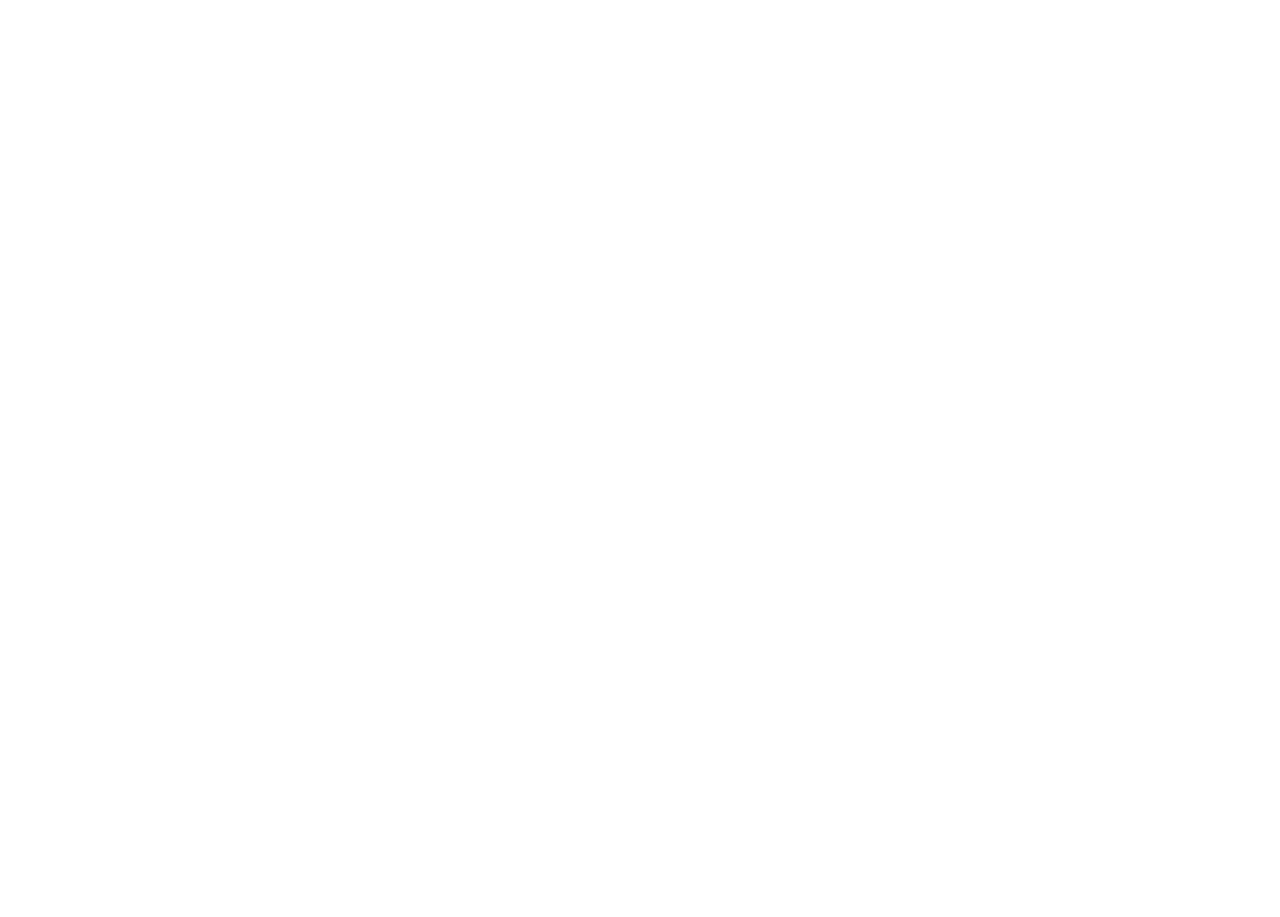
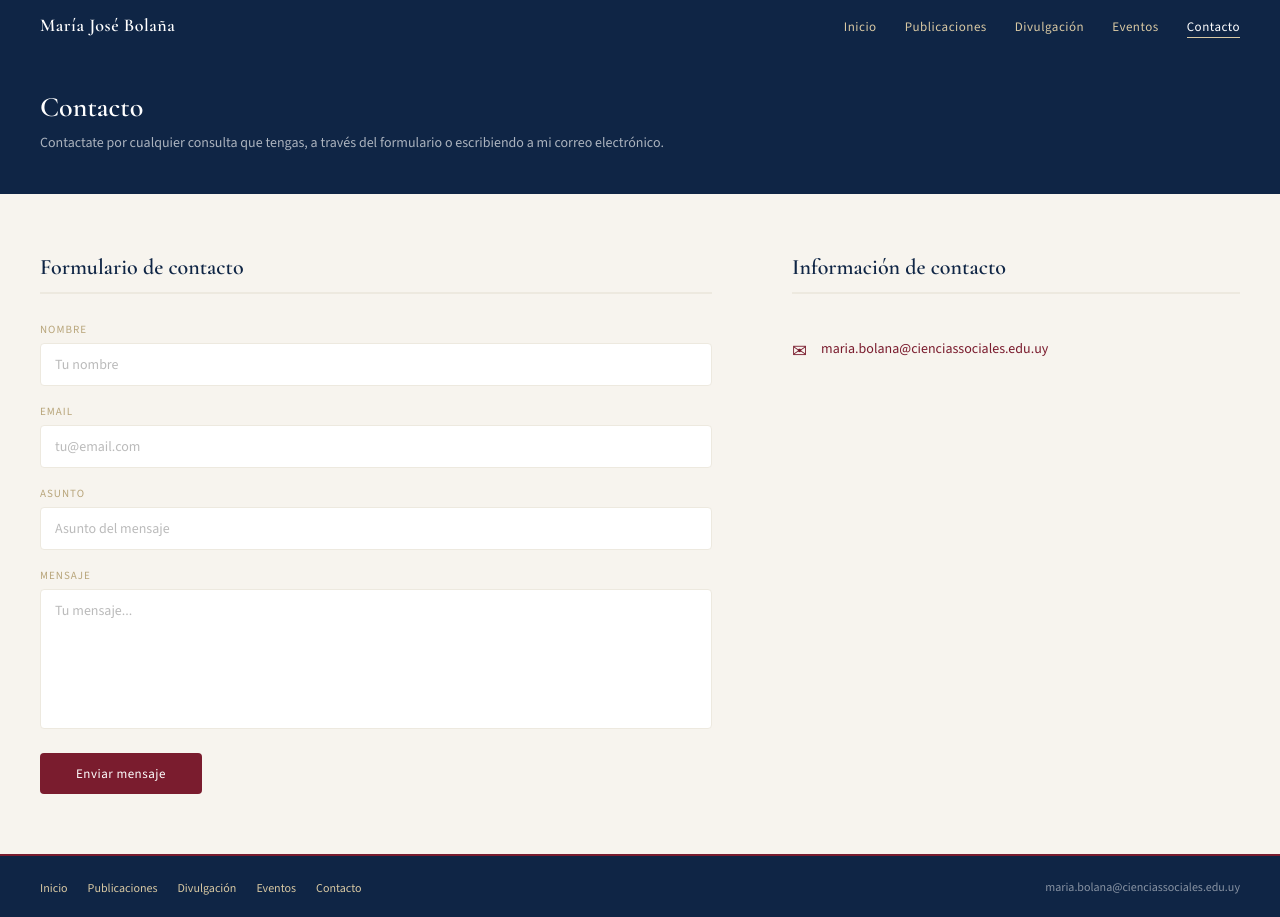
Before and after one commit to juliapresa/mariajosebola-a, a plain HTML site: page pages/contacto.html in a window 1280 px wide. Before the commit the page ends 800 px from the top, so only its background shows below. Drawn offline with nearby package versions, Linux system fonts and the light colour scheme.

Commit message:
agrego contacto

```diff
--- a/css/contacto.css
+++ b/css/contacto.css
@@ -0,0 +1,226 @@
+@import url('https://fonts.googleapis.com/css2?family=Cormorant+Garamond:wght@400;500;600&family=Source+Sans+3:wght@400;500&display=swap');
+
+:root {
+  --azul: #0f2545;
+  --azul-claro: #1a3560;
+  --borgona: #7A1C2E;
+  --borgona-claro: #912233;
+  --arena: #D9C9A3;
+  --arena-dark: #b8a57a;
+  --crema: #F7F4EE;
+  --crema-dark: #ede9df;
+  --tinta: #1a1a1a;
+}
+
+* { box-sizing: border-box; margin: 0; padding: 0; }
+
+body {
+  font-family: 'Source Sans 3', sans-serif;
+  background: #e8e4dc;
+  color: var(--tinta);
+  overflow-x: hidden;
+  animation: fadeInPage 0.4s ease;
+}
+
+@keyframes fadeInPage {
+  from { opacity: 0; transform: translateY(8px); }
+  to   { opacity: 1; transform: translateY(0); }
+}
+
+/* ── CONTENEDOR ── */
+.contenedor { width: 100%; }
+
+/* ── NAVBAR ── */
+.navbar {
+  background: var(--azul);
+  padding: 14px max(40px, calc((100% - 1400px) / 2));
+  display: flex;
+  justify-content: space-between;
+  align-items: center;
+  position: sticky;
+  top: 0;
+  z-index: 100;
+}
+.navbar-brand {
+  font-family: 'Cormorant Garamond', serif;
+  color: white;
+  font-size: 18px;
+  font-weight: 600;
+  letter-spacing: 0.5px;
+  text-decoration: none;
+}
+.navbar-links { display: flex; gap: 28px; list-style: none; }
+.navbar-links a {
+  color: var(--arena);
+  font-size: 13px;
+  text-decoration: none;
+  letter-spacing: 0.5px;
+  transition: color 0.2s;
+}
+.navbar-links a:hover,
+.navbar-links a.current {
+  color: white;
+  border-bottom: 1px solid var(--arena);
+  padding-bottom: 2px;
+}
+
+/* ── BLOQUES ── */
+.b-azul  { background: var(--azul);  display: flex; flex-direction: column; align-items: stretch; padding: 40px max(40px, calc((100% - 1400px) / 2)); }
+.b-crema { background: var(--crema); display: flex; flex-direction: column; align-items: stretch; padding: 60px max(40px, calc((100% - 1400px) / 2)); }
+
+.b-azul .titulo { font-family: 'Cormorant Garamond', serif; font-size: 28px; font-weight: 600; color: white; margin-bottom: 8px; }
+
+/* ── FADE IN ── */
+.fade-in { opacity: 0; transform: translateY(28px); transition: opacity 0.6s ease, transform 0.6s ease; }
+.fade-in.visible { opacity: 1; transform: translateY(0); }
+
+/* ── GRID DE CONTACTO ── */
+.contacto-grid {
+  display: grid;
+  grid-template-columns: 1.2fr 0.8fr;
+  gap: 80px;
+  align-items: start;
+}
+
+/* ── FORMULARIO ── */
+.form-titulo {
+  font-family: 'Cormorant Garamond', serif;
+  font-size: 22px;
+  font-weight: 600;
+  color: var(--azul);
+  margin-bottom: 28px;
+  padding-bottom: 12px;
+  border-bottom: 2px solid var(--crema-dark);
+}
+
+.campo {
+  display: flex;
+  flex-direction: column;
+  gap: 6px;
+  margin-bottom: 18px;
+}
+
+.campo label {
+  font-size: 11px;
+  letter-spacing: 1px;
+  text-transform: uppercase;
+  color: var(--arena-dark);
+  font-weight: 500;
+}
+
+.campo input,
+.campo textarea {
+  border: 1px solid var(--crema-dark);
+  border-radius: 4px;
+  padding: 11px 14px;
+  font-size: 14px;
+  font-family: 'Source Sans 3', sans-serif;
+  background: white;
+  color: var(--tinta);
+  transition: border-color 0.2s, box-shadow 0.2s;
+  resize: none;
+}
+
+.campo input:focus,
+.campo textarea:focus {
+  outline: none;
+  border-color: var(--borgona);
+  box-shadow: 0 0 0 3px rgba(122, 28, 46, 0.08);
+}
+
+.campo input::placeholder,
+.campo textarea::placeholder { color: #bbb; }
+
+.campo textarea { height: 140px; }
+
+.btn-enviar {
+  background: var(--borgona);
+  color: white;
+  border: none;
+  padding: 12px 36px;
+  border-radius: 4px;
+  font-size: 13px;
+  font-family: 'Source Sans 3', sans-serif;
+  cursor: pointer;
+  letter-spacing: 0.5px;
+  transition: background 0.2s, transform 0.15s;
+  margin-top: 6px;
+}
+.btn-enviar:hover {
+  background: var(--borgona-claro);
+  transform: translateY(-1px);
+}
+
+/* ── INFO DE CONTACTO ── */
+.info-titulo {
+  font-family: 'Cormorant Garamond', serif;
+  font-size: 22px;
+  font-weight: 600;
+  color: var(--azul);
+  margin-bottom: 28px;
+  padding-bottom: 12px;
+  border-bottom: 2px solid var(--crema-dark);
+}
+
+.info-item {
+  display: flex;
+  align-items: flex-start;
+  gap: 14px;
+  padding: 16px 0;
+  border-bottom: 1px solid var(--crema-dark);
+}
+.info-item:last-of-type { border: none; }
+
+.info-icono {
+  font-size: 18px;
+  color: var(--borgona);
+  flex-shrink: 0;
+  margin-top: 1px;
+}
+
+.info-item p {
+  font-size: 14px;
+  color: var(--tinta);
+  line-height: 1.55;
+}
+
+.info-item a {
+  color: var(--borgona);
+  text-decoration: none;
+  transition: opacity 0.2s;
+}
+.info-item a:hover { opacity: 0.7; }
+
+/* ── FOOTER ── */
+.footer {
+  background: var(--azul);
+  padding: 20px max(40px, calc((100% - 1400px) / 2));
+  display: flex;
+  justify-content: space-between;
+  align-items: center;
+  border-top: 2px solid var(--borgona);
+}
+.footer-links { display: flex; gap: 20px; list-style: none; }
+.footer-links a { color: var(--arena); font-size: 12px; text-decoration: none; }
+.footer-links a:hover { color: white; }
+.footer-mail { font-size: 12px; color: rgba(255,255,255,0.5); }
+
+/* ── HAMBURGER ── */
+.hamburger { display: none; flex-direction: column; gap: 5px; background: none; border: none; cursor: pointer; padding: 4px; }
+.hamburger span { display: block; width: 24px; height: 2px; background: var(--arena); border-radius: 2px; transition: all 0.25s ease; }
+.hamburger.active span:nth-child(1) { transform: translateY(7px) rotate(45deg); }
+.hamburger.active span:nth-child(2) { opacity: 0; }
+.hamburger.active span:nth-child(3) { transform: translateY(-7px) rotate(-45deg); }
+
+/* ── RESPONSIVE ── */
+@media (max-width: 768px) {
+  .hamburger { display: flex; }
+  .navbar-links { display: none; flex-direction: column; gap: 0; position: absolute; top: 100%; left: 0; right: 0; background: var(--azul); padding: 8px 0 16px; border-top: 1px solid rgba(255,255,255,0.1); }
+  .navbar-links.open { display: flex; }
+  .navbar-links li a { display: block; padding: 12px 24px; font-size: 15px; border-bottom: none !important; }
+  .navbar { position: relative; }
+  .b-azul, .b-crema { padding: 28px 24px; }
+  .contacto-grid { grid-template-columns: 1fr; gap: 36px; }
+  .footer { flex-direction: column; gap: 12px; padding: 20px 24px; text-align: center; }
+  .footer-links { flex-wrap: wrap; justify-content: center; }
+}
--- a/pages/contacto.html
+++ b/pages/contacto.html
@@ -0,0 +1,95 @@
+<!DOCTYPE html>
+<html lang="es">
+<head>
+  <meta charset="UTF-8">
+  <meta name="viewport" content="width=device-width, initial-scale=1.0">
+  <title>Contacto — María José Bolaña</title>
+  <link rel="stylesheet" href="../css/contacto.css">
+</head>
+<body>
+
+  <nav class="navbar">
+    <a href="../index.html" class="navbar-brand">María José Bolaña</a>
+    <button class="hamburger" onclick="toggleMenu()" aria-label="Menú">
+      <span></span><span></span><span></span>
+    </button>
+    <ul class="navbar-links" id="navbar-links">
+      <li><a href="../index.html">Inicio</a></li>
+      <li><a href="publicaciones.html">Publicaciones</a></li>
+      <li><a href="articulos.html">Divulgación</a></li>
+      <li><a href="eventos.html">Eventos</a></li>
+      <li><a href="#" class="current">Contacto</a></li>
+    </ul>
+  </nav>
+
+  <div class="contenedor">
+
+    <div class="b-azul">
+      <div class="titulo">Contacto</div>
+      <p style="font-size:14px; color:rgba(255,255,255,0.65); line-height:1.6;">Contactate por cualquier consulta que tengas, a través del formulario o escribiendo a mi correo electrónico.</p>
+    </div>
+
+    <div class="b-crema fade-in">
+      <div class="contacto-grid">
+
+        <!-- FORMULARIO -->
+        <div>
+          <div class="form-titulo">Formulario de contacto</div>
+          <form action="https://formspree.io/f/contacto" method="POST">
+            <div class="campo">
+              <label for="nombre">Nombre</label>
+              <input type="text" id="nombre" name="nombre" placeholder="Tu nombre" required>
+            </div>
+            <div class="campo">
+              <label for="email">Email</label>
+              <input type="email" id="email" name="email" placeholder="tu@email.com" required>
+            </div>
+            <div class="campo">
+              <label for="asunto">Asunto</label>
+              <input type="text" id="asunto" name="asunto" placeholder="Asunto del mensaje" required>
+            </div>
+            <div class="campo">
+              <label for="mensaje">Mensaje</label>
+              <textarea id="mensaje" name="mensaje" placeholder="Tu mensaje..." required></textarea>
+            </div>
+            <button type="submit" class="btn-enviar">Enviar mensaje</button>
+          </form>
+        </div>
+
+        <!-- INFO -->
+        <div>
+          <div class="info-titulo">Información de contacto</div>
+          <div class="info-item">
+            <span class="info-icono">✉</span>
+            <p><a href="mailto:maria.bolana@cienciassociales.edu.uy">maria.bolana@cienciassociales.edu.uy</a></p>
+          </div>
+        </div>
+
+      </div>
+    </div>
+
+    <footer class="footer">
+      <ul class="footer-links">
+        <li><a href="../index.html">Inicio</a></li>
+        <li><a href="publicaciones.html">Publicaciones</a></li>
+        <li><a href="articulos.html">Divulgación</a></li>
+        <li><a href="eventos.html">Eventos</a></li>
+        <li><a href="#" class="current">Contacto</a></li>
+      </ul>
+      <span class="footer-mail">maria.bolana@cienciassociales.edu.uy</span>
+    </footer>
+
+  </div>
+
+  <script src="../js/menu.js"></script>
+  <script>
+    const observer = new IntersectionObserver((entries) => {
+      entries.forEach(e => {
+        if (e.isIntersecting) { e.target.classList.add('visible'); observer.unobserve(e.target); }
+      });
+    }, { threshold: 0.1 });
+    document.querySelectorAll('.fade-in').forEach(el => observer.observe(el));
+  </script>
+
+</body>
+</html>
```
Also changed, not shown: index.html (+1 -1 lines), pages/articulos.html (+1 -1 lines), pages/eventos.html (+42 -0 lines), pages/publicaciones.html (+1 -1 lines).
